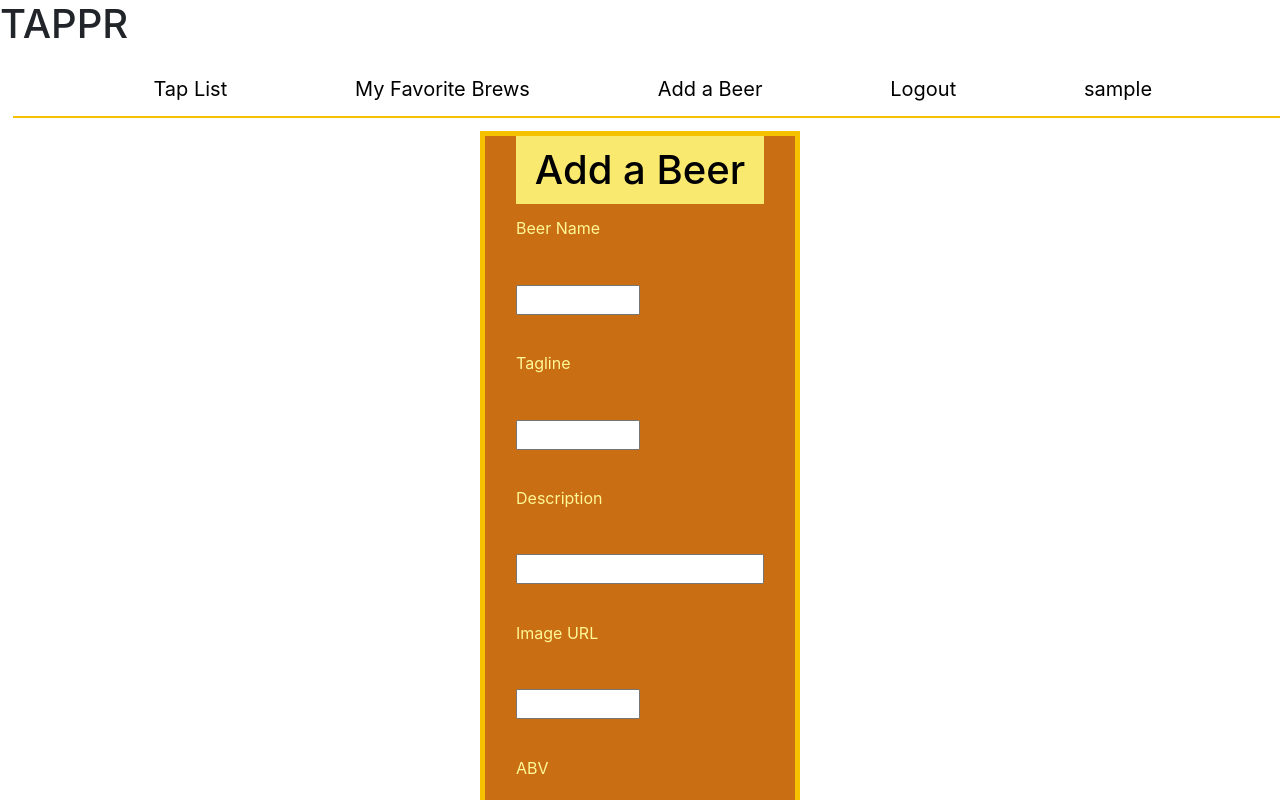
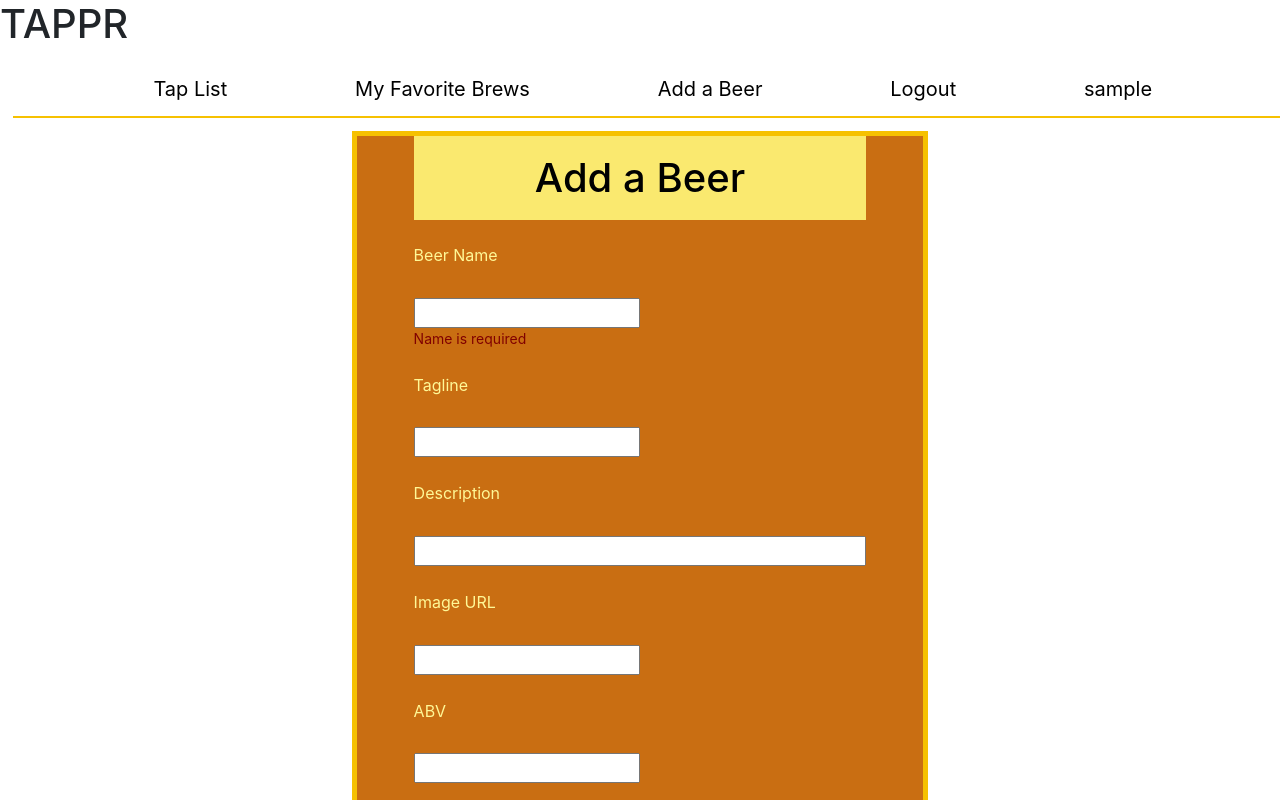
Before and after one commit to tappr-app/tappr, a React (Create React App) app in the folder tappr-fe/: page /add-a-beer in a window 1280 px wide. Shown: the top 800 px of the page. Built offline with nearby package versions, Linux system fonts and the light colour scheme; sample sign-in values are in the browser's storage.

Commit message:
fix add beer name validation

```diff
--- a/tappr-fe/src/components/AddBeer.js
+++ b/tappr-fe/src/components/AddBeer.js
@@ -1,6 +1,4 @@
 import React, { useState } from 'react';
-import { useForm } from "react-hook-form";
-import * as yup from 'yup';
 import { connect } from 'react-redux';
 import { axiosWithAuth } from '../utils/axiosWithAuth';
 import { addBeer } from '../actions/index';
@@ -16,7 +14,8 @@ import {
   FormButtonDiv,
   FormButton,
   SearchDiv,
-  SearchResult
+  SearchResult,
+  ErrorMessage
  } from '../styles/Styled';
 
 const initialBeerState = {
@@ -27,15 +26,11 @@ const initialBeerState = {
   abv: ''
 };
 
-const ValidationSchema = yup.object().shape({
-  name: yup.string().required("Name is required")
-});
+function AddBeer(props) {
+  const [newBeer, setNewBeer] = useState(initialBeerState);
+  const [results, setResults] = useState([]);
 
-function AddBeer(props) {
-  const { register, errors } = useForm({ validationSchema: ValidationSchema });
-
-  const [newBeer, setNewBeer] = useState(initialBeerState);
-  const [results, setResults] = useState();
+  console.log('Results:',results);
 
   const handleChanges = (e) => {
     setNewBeer({
@@ -44,20 +39,22 @@ function AddBeer(props) {
     });
   };
 
-  // It's searching ... need to fix so it only searches when name input is being typed
   const search = (e) => {
     setNewBeer({
       ...newBeer,
       name: e.target.value
     });
+    if (e.target.value === '') {
+      setResults([]);
+    } else {
       axiosWithAuth().get(`/beers?name=${e.target.value}`)
         .then(res => {
-        console.log(res);
           setResults(res.data);
         })
         .catch(error => {
           console.log(error);
         });
+    }
   };
 
   const selectBeer = (beer) => {
@@ -86,55 +83,44 @@ function AddBeer(props) {
         <Form>
             <FormTitle>Add a Beer</FormTitle>
             <FormLabel htmlFor="name">Beer Name</FormLabel>
-            <br />
             <SearchDiv>
               <FormInput
                 name="name"
-                ref={register({ required: true })}
                 onChange={search}
               />
-              <SearchDiv className="dropdown-menu">
-                {results !== undefined ?
+              <SearchDiv>
+                {results.length > 0 ?
                 <>
                   {results.map((beer) => (
                     <SearchResult onClick={() => selectBeer(beer)}>{beer.name}</SearchResult>
                   ))}
                 </>
-                : null}
+                : <ErrorMessage>Name is required</ErrorMessage>}
               </SearchDiv>
-              {errors.name && <span id="name-error-message">{errors.name.message}</span>}
             </SearchDiv>
             <br />
             <FormLabel htmlFor="tagline">Tagline</FormLabel>
-            <br />
             <FormInput
                 name="tagline"
-                ref={register}
                 onChange={handleChanges}
             />
             <br />
             <FormLabel htmlFor="description">Description</FormLabel>
-            <br />
             <FormTextBox
                 name="description"
-                ref={register}
                 onChange={handleChanges}
             />
             <br />
             <FormLabel htmlFor="image_url">Image URL</FormLabel>
-            <br />
             <FormInput
                 name="image_url"
-                ref={register}
                 onChange={handleChanges}
             />
             <br />
             <FormLabel htmlFor="abv">ABV</FormLabel>
-            <br />
             <FormInput
                 name="abv"
                 type="number"
-                ref={register}
                 onChange={handleChanges}
             />
             <br />
--- a/tappr-fe/src/styles/Styled.js
+++ b/tappr-fe/src/styles/Styled.js
@@ -78,7 +78,7 @@ export const OuterFormDiv = styled.div`
   align-items: center;
   border: 5px solid #F6C101;
   margin: 0 auto;
-  width: 25%;
+  width: 45%;
   // height: 50vh;
   margin-bottom: 5%;
   background-color: #C96E12;
@@ -107,13 +107,13 @@ export const FormLabel = styled.label`
 `;
 
 export const FormInput = styled.input`
-  margin: 5% 0;
+  margin: 5% 0 0 0;
   align-self: flex-start;
   width: 50%;
 `;
 
 export const FormTextBox = styled.input`
-  margin: 5% 5%;
+  margin: 5% 5% 0 5%;
   width: 100%;
 `;
 
@@ -140,6 +140,11 @@ export const FormButton = styled.button`
     color: #F6C101;
     cursor: pointer;
   }
+`;
+
+export const ErrorMessage = styled.div`
+  font-size: 14px;
+  color: #800000;
 `;
 
 // NAVBAR / LINKS STYLING
```
Lines whose indentation alone changed are shown as unchanged.
